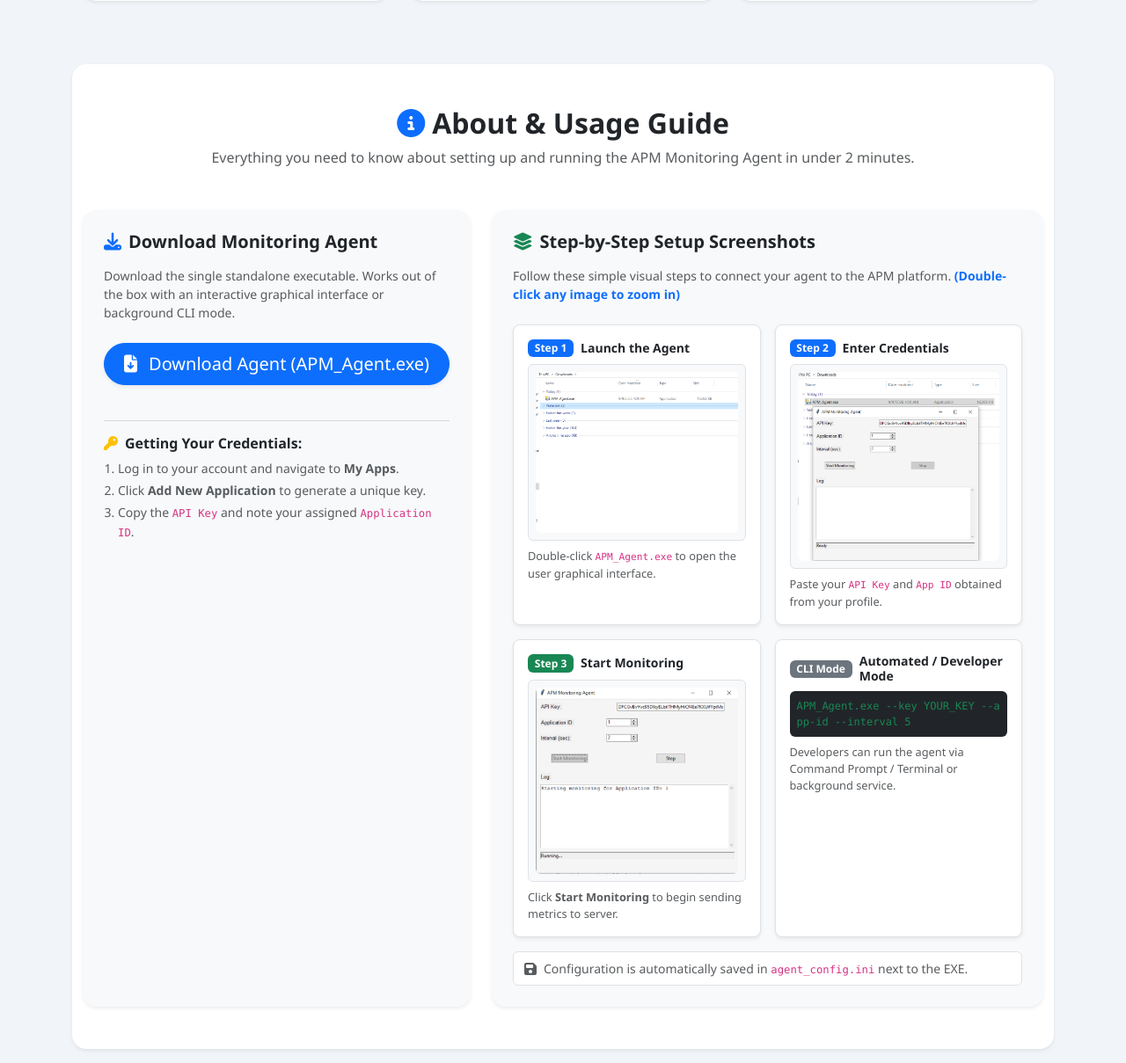
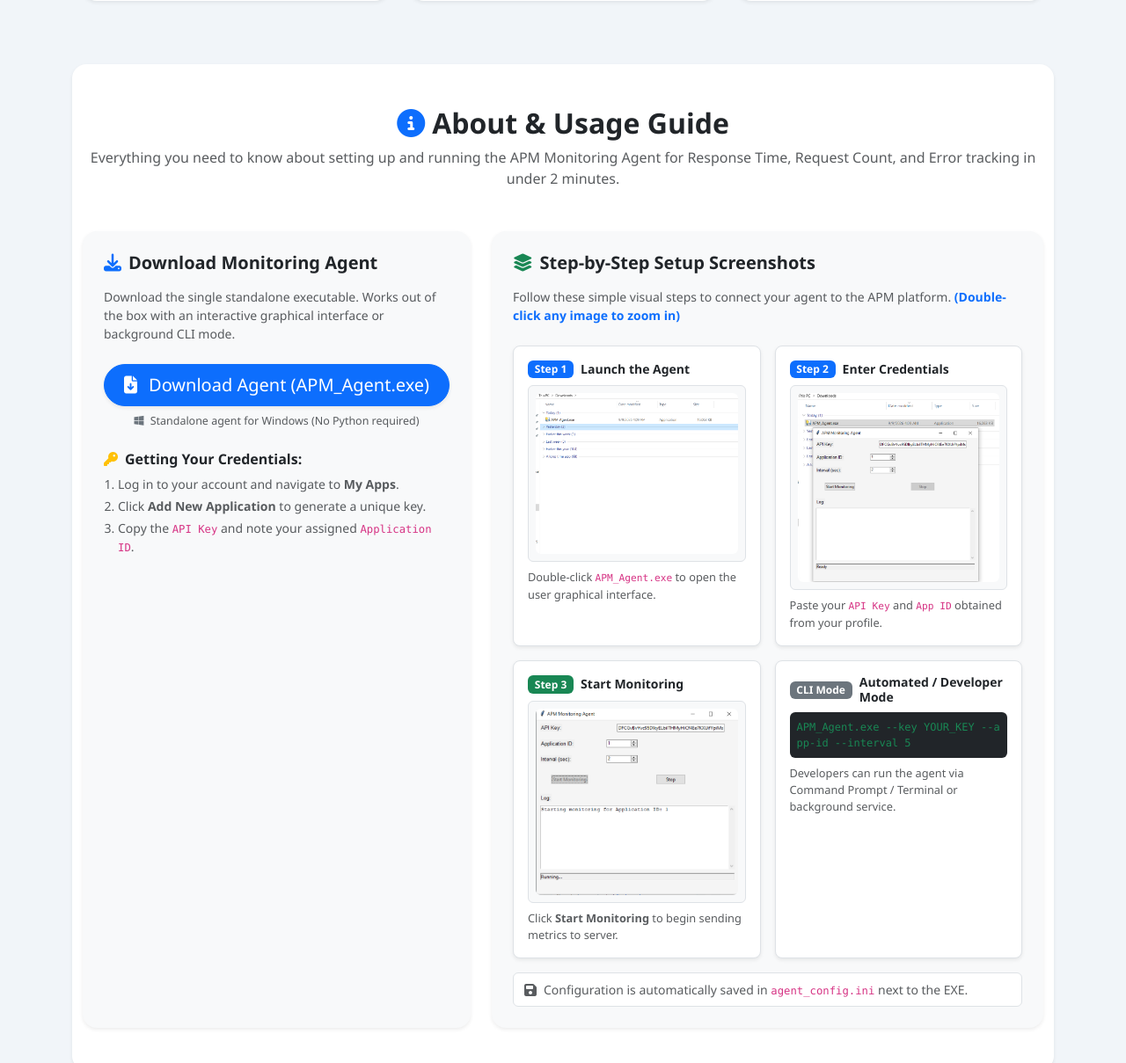
Before and after one commit to Nour-Arnous/Application-Performance-Monitoring, a Django app: page / in a window 1280 px wide. Shown: the part 997-2206 px from the top of the page at 88% size. Run offline with Django 5.2, Linux system fonts and the light colour scheme; parts of the project's set-up code (start-up, migrations or seed data) failed here and were passed over.

Commit message:
Improve usage guide and button styles in home.html
Updated the home.html template to enhance the usage guide description and adjust button styles.

```diff
--- a/src/templates/monitor/home.html
+++ b/src/templates/monitor/home.html
@@ -91,12 +91,14 @@
     <div class="container">
 
         <!-- Section Title & Intro -->
+        <!-- Section Title & Intro -->
         <div class="text-center mb-5">
             <h2 class="fw-bold text-dark mb-2">
                 <i class="fas fa-info-circle text-primary me-2"></i>About & Usage Guide
             </h2>
             <p class="text-muted max-w-700 mx-auto">
-                Everything you need to know about setting up and running the APM Monitoring Agent in under 2 minutes.
+                Everything you need to know about setting up and running the APM Monitoring Agent for Response Time,
+                Request Count, and Error tracking in under 2 minutes.
             </p>
         </div>
 
@@ -114,11 +116,13 @@
 
                     <!-- Agent Executable Download Button -->
                     <a href="{% static 'downloads/APM_Agent.exe' %}"
-                        class="btn btn-primary btn-lg w-100 rounded-pill shadow-sm mb-4">
+                        class="btn btn-primary btn-lg w-100 rounded-pill shadow-sm mb-2">
                         <i class="fas fa-file-download me-2"></i> Download Agent (APM_Agent.exe)
                     </a>
-
-                    <hr class="my-3 text-secondary opacity-25">
+                    <span class="text-muted text-center d-block mb-4" style="font-size: 0.78rem;">
+                        <i class="fab fa-windows me-1 text-secondary"></i> Standalone agent for Windows (No Python
+                        required)
+                    </span>
 
                     <!-- How to get Keys Instructions -->
                     <h6 class="fw-bold text-dark mb-2">
@@ -128,7 +132,8 @@
                         <li class="mb-1">Log in to your account and navigate to <strong>My Apps</strong>.</li>
                         <li class="mb-1">Click <strong>Add New Application</strong> to generate a unique key.</li>
                         <li class="mb-1">Copy the <code>API Key</code> and note your assigned
-                            <code>Application ID</code>.</li>
+                            <code>Application ID</code>.
+                        </li>
                     </ol>
 
                     <!-- Logged-in User Application Status List -->
@@ -164,7 +169,8 @@
                         <i class="fas fa-layer-group text-success me-2"></i>Step-by-Step Setup Screenshots
                     </h5>
                     <p class="text-muted small mb-4">
-                        Follow these simple visual steps to connect your agent to the APM platform. <span class="text-primary fw-semibold">(Double-click any image to zoom in)</span>
+                        Follow these simple visual steps to connect your agent to the APM platform. <span
+                            class="text-primary fw-semibold">(Double-click any image to zoom in)</span>
                     </p>
 
                     <!-- Screenshots Cards Grid -->
@@ -180,8 +186,7 @@
                                 <div class="text-center my-2 bg-light rounded p-2 border border-dashed">
                                     <!-- Added zoomable-img class and title instruction -->
                                     <img src="{% static 'images/guide_step1.png' %}" alt="Step 1 Screenshot"
-                                        class="img-fluid rounded zoomable-img"
-                                        title="Double-click to view larger"
+                                        class="img-fluid rounded zoomable-img" title="Double-click to view larger"
                                         onerror="this.onerror=null; this.src='https://placehold.co/300x160/e9ecef/495057?text=Step+1:+Launch+GUI';">
                                 </div>
                                 <p class="text-muted micro-text mb-0" style="font-size: 0.8rem;">
@@ -200,8 +205,7 @@
                                 <div class="text-center my-2 bg-light rounded p-2 border border-dashed">
                                     <!-- Added zoomable-img class and title instruction -->
                                     <img src="{% static 'images/guide_step2.png' %}" alt="Step 2 Screenshot"
-                                        class="img-fluid rounded zoomable-img"
-                                        title="Double-click to view larger"
+                                        class="img-fluid rounded zoomable-img" title="Double-click to view larger"
                                         onerror="this.onerror=null; this.src='https://placehold.co/300x160/e9ecef/495057?text=Step+2:+Paste+API+Key';">
                                 </div>
                                 <p class="text-muted micro-text mb-0" style="font-size: 0.8rem;">
@@ -220,8 +224,7 @@
                                 <div class="text-center my-2 bg-light rounded p-2 border border-dashed">
                                     <!-- Added zoomable-img class and title instruction -->
                                     <img src="{% static 'images/guide_step3.png' %}" alt="Step 3 Screenshot"
-                                        class="img-fluid rounded zoomable-img"
-                                        title="Double-click to view larger"
+                                        class="img-fluid rounded zoomable-img" title="Double-click to view larger"
                                         onerror="this.onerror=null; this.src='https://placehold.co/300x160/e9ecef/495057?text=Step+3:+Start+Agent';">
                                 </div>
                                 <p class="text-muted micro-text mb-0" style="font-size: 0.8rem;">
@@ -239,7 +242,7 @@
                                 </div>
                                 <div class="p-2 bg-dark text-success font-monospace rounded small my-2"
                                     style="font-size: 0.75rem; word-break: break-all;">
-                                    APM_Agent.exe --key YOUR_KEY --app-id  --interval 5
+                                    APM_Agent.exe --key YOUR_KEY --app-id --interval 5
                                 </div>
                                 <p class="text-muted micro-text mb-0" style="font-size: 0.8rem;">
                                     Developers can run the agent via Command Prompt / Terminal or background service.
@@ -288,9 +291,13 @@
         <div class="modal-content bg-transparent border-0">
             <div class="modal-body text-center position-relative p-0">
                 <!-- Close Button -->
-                <button type="button" class="btn-close btn-close-white position-absolute top-0 end-0 m-3 z-3 bg-dark p-2 rounded-circle shadow" data-bs-dismiss="modal" aria-label="Close"></button>
+                <button type="button"
+                    class="btn-close btn-close-white position-absolute top-0 end-0 m-3 z-3 bg-dark p-2 rounded-circle shadow"
+                    data-bs-dismiss="modal" aria-label="Close"></button>
                 <!-- Enlarged Dynamic Image Container -->
-                <img src="" id="zoomedImageElement" class="img-fluid rounded-4 shadow-lg border border-white border-3 bg-white" alt="Enlarged Guide View">
+                <img src="" id="zoomedImageElement"
+                    class="img-fluid rounded-4 shadow-lg border border-white border-3 bg-white"
+                    alt="Enlarged Guide View">
             </div>
         </div>
     </div>
```
